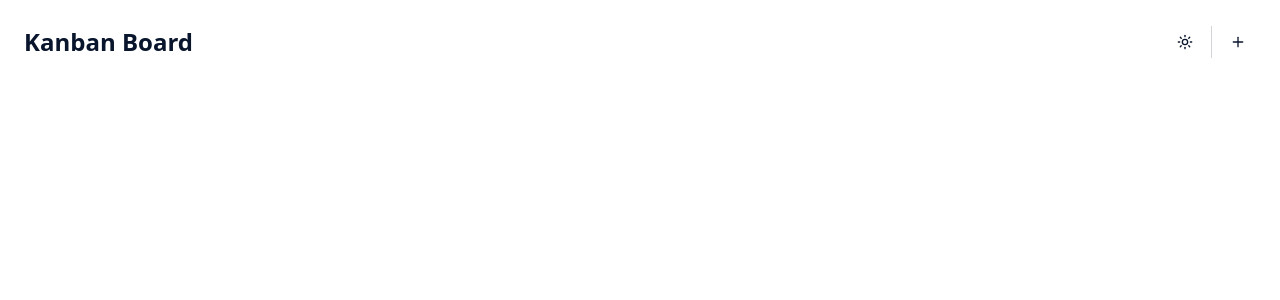
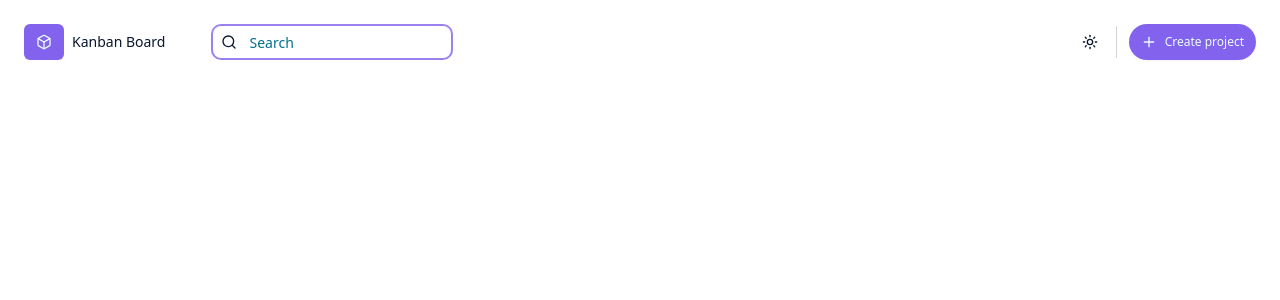
Before and after one commit to matinsekhavat/kanaban-board, a Next.js app: page / in a window 1280 px wide. Shown: the top 300 px of the page. Built offline with nearby package versions, Linux system fonts and the light colour scheme.

Commit message:
feat(kanban-header): implement create project modal and enhance header layout DEMO Input ui

```diff
--- a/src/components/kanban/KanbanHeader.tsx
+++ b/src/components/kanban/KanbanHeader.tsx
@@ -1,24 +1,44 @@
-"use client";
-import React from "react";
-import { Button } from "@/components/ui/button";
-import { useTheme } from "@/providers/ThemeProvider";
-import { Moon, Plus, Sun } from "lucide-react";
-import { Separator } from "../ui/separator";
-import { AnimatePresence } from "motion/react";
-import RotateMotion from "../motion/RotateMotion";
+'use client';
+import React, { useState } from 'react';
+import { Button } from '@/components/ui/button';
+import { useTheme } from '@/providers/ThemeProvider';
+import { Box, Moon, Plus, Search, Sun } from 'lucide-react';
+import { Separator } from '../ui/separator';
+import { AnimatePresence } from 'motion/react';
+import RotateMotion from '../motion/RotateMotion';
+import { Dialog, DialogContent, DialogHeader, DialogTitle, DialogDescription } from '../ui/dialog';
+import { Input } from '../ui/input';
 function KanbanHeader() {
   const { theme, toggleTheme } = useTheme();
+  const [isCreateProjectModalOpen, setIsCreateProjectModalOpen] = useState<boolean>(false);
+
   return (
-    <div className="flex justify-between items-center">
+    <div className="flex items-center justify-between gap-6">
       {/* LEFT SIDE */}
-      <div className="flex items-center gap-2">
-        <h1 className="text-2xl font-bold">Kanban Board</h1>
+      <div className="flex items-center gap-8 sm:gap-12">
+        <div className="flex shrink-0 items-center gap-2">
+          <Button variant="iconPrimary" className="px-1 text-xs">
+            <Box className="!size-4" />
+          </Button>
+          <p className="text-xs sm:text-sm">Kanban Board</p>
+        </div>
+        {/* Input */}
+        <div className="ring-primary/80 flex w-auto items-center gap-1 rounded-lg ring-2 sm:w-full sm:max-w-[280px]">
+          <Button variant="ghost" size="icon" className="h-8 w-8 flex-shrink-0 p-1">
+            <Search className="h-4 w-4" />
+          </Button>
+          <Input
+            placeholder="Search"
+            variant="ghost"
+            className="hidden h-8 w-full min-w-0 border-0 px-0 focus-visible:ring-0 focus-visible:ring-offset-0 sm:block"
+          />
+        </div>
       </div>
       {/* RIGHT SIDE */}
-      <div className="flex items-center gap-2 ">
+      <div className="flex items-center gap-2">
         <AnimatePresence mode="wait">
           <Button variant="icon" onClick={toggleTheme} className="s">
-            {theme === "light" ? (
+            {theme === 'light' ? (
               <RotateMotion key="sun">
                 <Sun className="!size-4" />
               </RotateMotion>
@@ -31,9 +51,79 @@ function KanbanHeader() {
         </AnimatePresence>
 
         <Separator orientation="vertical" className="!h-8" />
-        <Button variant="icon" className="s">
-          <Plus className="!size-4" />
-        </Button>
+        {/* CREATE PROJECT BUTTON */}
+        <div>
+          <Button
+            variant="icon"
+            className="sm:hidden"
+            onClick={() => setIsCreateProjectModalOpen(true)}
+          >
+            <Plus className="!size-4" />
+          </Button>
+          <Button
+            variant="default"
+            className="ml-1 hidden cursor-pointer px-1 text-xs sm:flex"
+            onClick={() => setIsCreateProjectModalOpen(true)}
+            rounded="icon"
+          >
+            <Plus className="!size-4" />
+            <p>Create project</p>
+          </Button>
+        </div>
+
+        {/* MODAL */}
+        <Dialog
+          defaultOpen
+          open={isCreateProjectModalOpen}
+          onOpenChange={(open) => setIsCreateProjectModalOpen(open)}
+        >
+          <DialogContent className="max-h-[90vh]">
+            <DialogHeader>
+              <DialogTitle>Create project</DialogTitle>
+            </DialogHeader>
+            <DialogDescription className="overflow-y-auto">
+              Lorem ipsum dolor sit amet consectetur adipisicing elit. Veniam voluptatum quae ut hic
+              optio laudantium consectetur molestiae fugiat aliquid minus expedita dolorum illo!
+              Officia asperiores tempore unde. Esse, nulla. Molestias inventore quisquam hic
+              distinctio cumque saepe consequuntur! Odit? Cum pariatur est cumque enim esse voluptas
+              deleniti ut maiores natus. Iusto numquam, quos ex tenetur dolorem nihil blanditiis
+              magnam explicabo quae sequi necessitatibus odio corporis voluptatem, recusandae
+              reiciendis voluptates! Magnam nihil suscipit, ducimus cumque at tenetur beatae
+              pariatur quod qui inventore minus quas laborum, sapiente sed est quisquam soluta,
+              molestiae labore tempora facilis voluptatibus recusandae excepturi incidunt. Deserunt,
+              p tenetur optio? Labore quae ullam at. Quaerat quasi quod assumenda optio eveniet!
+              Illo provident nostrum, adipisci ratione nesciunt doloribus temporibus aliquid
+              numquam, asperiores voluptas iste minima dolorum. Debitis fugit provident, inventore
+              ullam fuga ratione, deleniti id possimus quae maiores reiciendis dignissimos expedita
+              nulla ab explicabo neque cumque? At, necessitatibus error. Quos similique, nobis
+              repudiandae numquam provident laboriosam. Ab ipsam, commodi, rem ratione, eveniet
+              veritatis mollitia asperiores laudantium doloremque nobis at autem accusantium!
+              Praesentium beatae commodi, possimus blanditiis ab rem deleniti temporibus soluta
+              omnis in distinctio cumque saepe consequuntur! Odit? Cum pariatur est cumque enim esse
+              voluptas deleniti ut maiores natus. Iusto numquam, quos ex tenetur dolorem nihil
+              blanditiis magnam explicabo quae sequi necessitatibus odio corporis voluptatem,
+              recusandae reiciendis voluptates! Magnam nihil suscipit, ducimus cumque at tenetur
+              beatae pariatur quod qui inventore minus quas laborum, sapiente sed est quisquam
+              soluta, molestiae labore tempora facilis voluptatibus recusandae excepturi incidunt.
+              Deserunt, p tenetur optio? Labore quae ullam at. Quaerat quasi quod assumenda optio
+              eveniet! Illo provident nostrum, adipisci ratione nesciunt doloribus temporibus
+              aliquid numquam, asperiores voluptas iste minima dolorum. Debitis fugit provident,
+              inventore ullam fuga ratione, deleniti id possimus quae maiores reiciendis dignissimos
+              expedita nulla ab explicabo neque cumque? At, necessitatibus error. Quos similique,
+              nobis repudiandae numquam provident laboriosam. Ab ipsam, commodi, rem ratione,
+              eveniet veritatis mollitia asperiores laudantium doloremque nobis at autem
+              accusantium! Praesentium beatae commodi, possimus blanditiis ab rem deleniti
+              temporibus soluta omnis in! Illo provident nostrum, adipisci ratione nesciunt
+              doloribus temporibus aliquid numquam, asperiores voluptas iste minima dolorum. Debitis
+              fugit provident, inventore ullam fuga ratione, deleniti id possimus quae maiores
+              reiciendis dignissimos expedita nulla ab explicabo neque cumque? At, necessitatibus
+              error. Quos similique, nobis repudiandae numquam provident laboriosam. Ab ipsam,
+              commodi, rem ratione, eveniet veritatis mollitia asperiores laudantium doloremque
+              nobis at autem accusantium! Praesentium beatae commodi, possimus blanditiis ab rem
+              deleniti temporibus soluta omnis in
+            </DialogDescription>
+          </DialogContent>
+        </Dialog>
       </div>
     </div>
   );
```
